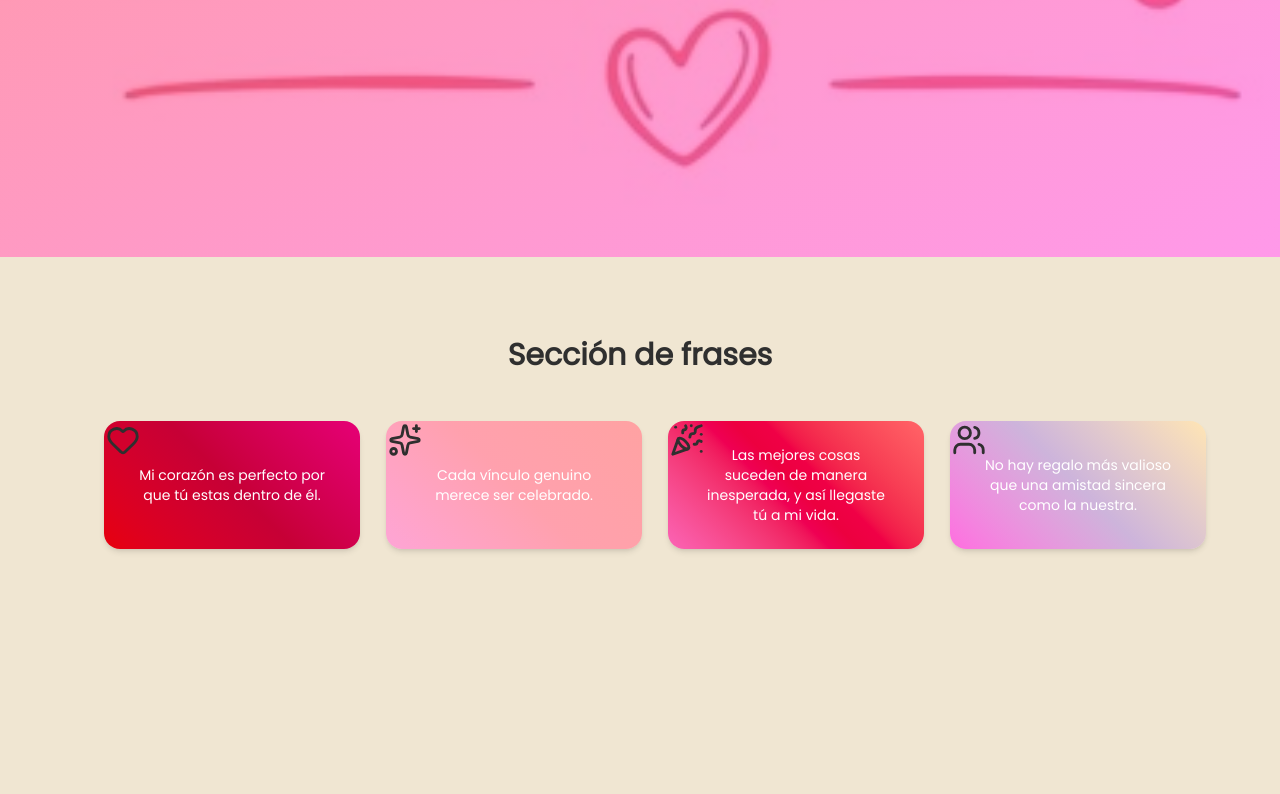
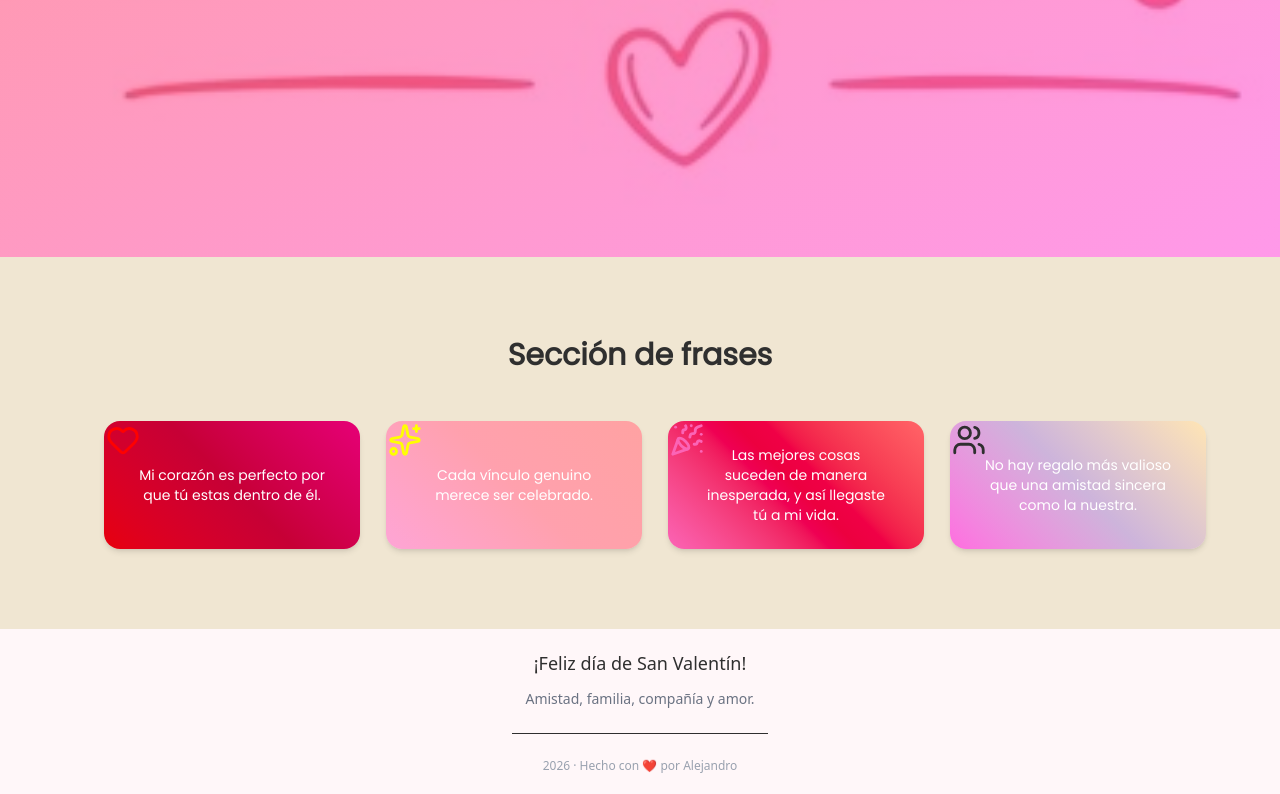
Before and after one commit to AlejandroSP256/valentine, a Next.js app: page / in a window 1280 px wide. Shown: the part 635-1429 px from the top of the page. Before the commit the page ends 1264 px from the top, so only its background shows below. Built offline with nearby package versions, Linux system fonts and the light colour scheme.

Commit message:
feat: Footer agregado

```diff
--- /dev/null
+++ b/app/components/Footer.tsx
@@ -0,0 +1,21 @@
+export default function Footer() {
+    return (
+        <footer className='bg-background'>
+            <div className='max-w-6xl mx-auto px-6 py-5 text-center'>
+                <p className='text-lg font-medium text-foreground'>
+                    ¡Feliz día de San Valentín!
+                </p>
+
+                <p className='mt-3 text-sm text-gray-500'>
+                    Amistad, familia, compa&ntilde;&iacute;a y amor.
+                </p>
+
+                <hr className='mt-6 h-px w-3xs mx-auto gr-valentine-passion' />
+
+                <p className='mt-6 text-xs text-gray-400'>
+                    {new Date().getFullYear()} · Hecho con ❤ por Alejandro
+                </p>
+            </div>
+        </footer>
+    )
+}
--- a/app/components/Quotes.tsx
+++ b/app/components/Quotes.tsx
@@ -6,17 +6,17 @@ import { Heart, Sparkles, Users, PartyPopper } from 'lucide-react'
 
 const items = [
     {
-        icon: <Heart size={30} />,
+        icon: <Heart size={30} color="red" />,
         description: 'Mi corazón es perfecto por que tú estas dentro de él.',
         className: 'gr-valentine-passion mx-4'
     },
     {
-        icon: <Sparkles size={30} />,
+        icon: <Sparkles size={30} color="yellow" />,
         description: 'Cada vínculo genuino merece ser celebrado.',
         className: 'gr-valentine-soft mx-4'
     },
     {
-        icon: <PartyPopper size={30} />,
+        icon: <PartyPopper size={30} className="text-pink-400" />,
         description: 'Las mejores cosas suceden de manera inesperada, y así llegaste tú a mi vida.',
         className: 'gr-valentine-rose mx-4'
     },
--- a/app/page.tsx
+++ b/app/page.tsx
@@ -6,6 +6,7 @@ import Header from "./components/Header";
 import Hero from './components/HeroSection';
 import Quotes from "./components/Quotes";
 import IntroScreen from './components/IntroScreen';
+import Footer from './components/Footer';
 
 export default function Home() {
   const [showIntro, setShowIntro] = useState<boolean>(true);
@@ -28,6 +29,7 @@ export default function Home() {
               <Hero />
               <Quotes />
             </main>
+            <Footer />
           </motion.div>
         </>
       )}
```
